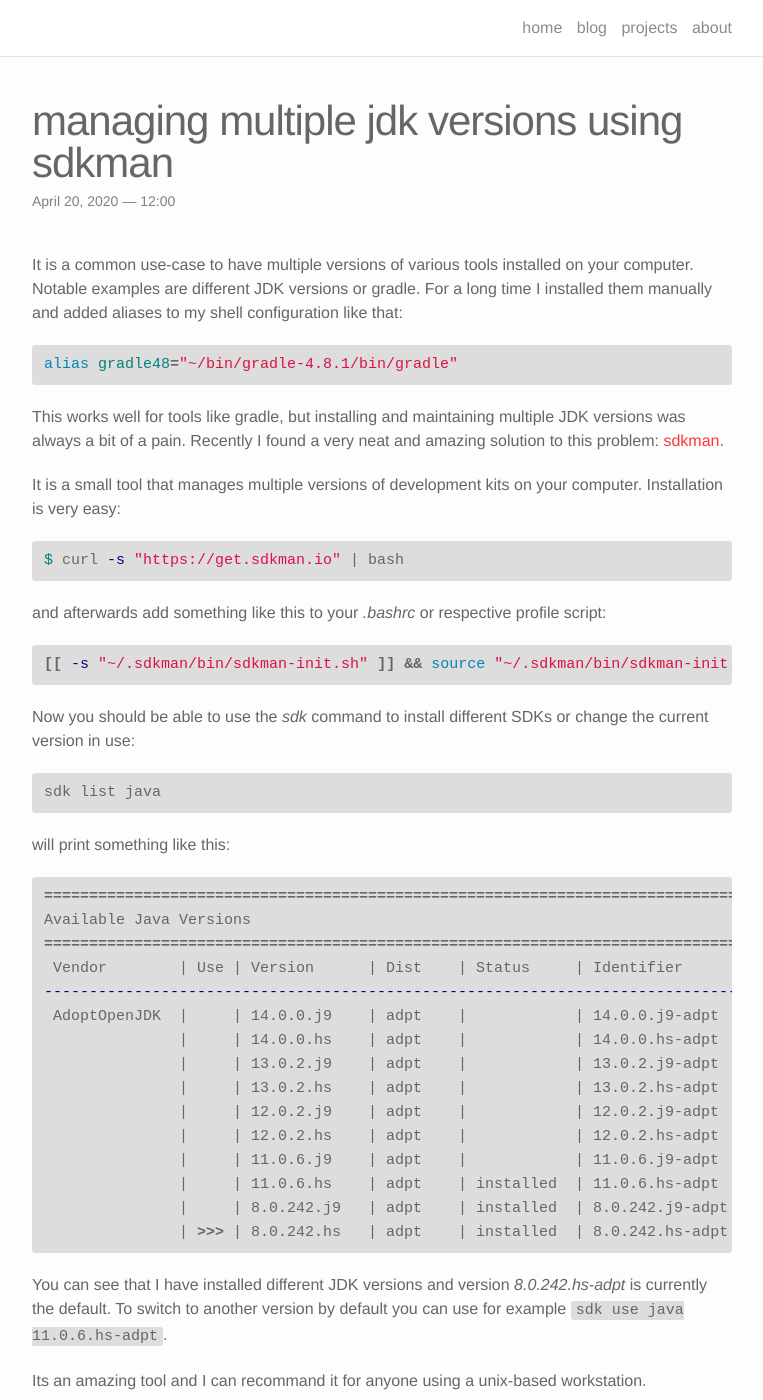
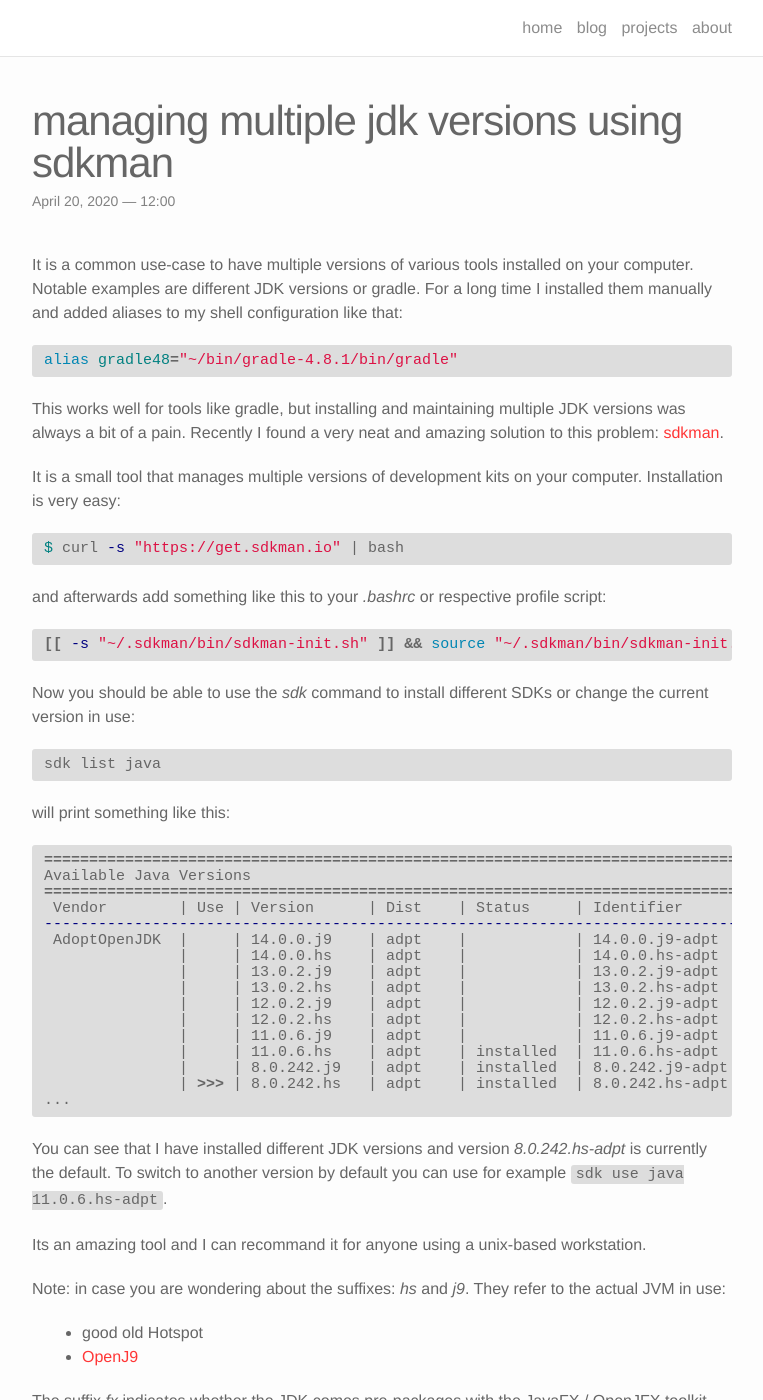
Before and after one commit to netomi/netomi.github.com, a Jekyll site: the page built from _posts/2020-04-20-sdkman.markdown, in a window 1280 px wide and 1400 px high. Shown: the whole window, without its empty margins (258-1021 px from the left). Built offline with Jekyll 4.4.1, drawn with Linux system fonts in a browser that asks for light colours; nearby versions of some CDN libraries.

Commit message:
Change line height for code blocks.

```diff
--- a/_posts/2020-04-20-sdkman.markdown
+++ b/_posts/2020-04-20-sdkman.markdown
@@ -38,7 +38,7 @@
 will print something like this:
 
 {% highlight shell %}
-================================================================================
+================================================================================\n
 Available Java Versions
 ================================================================================
  Vendor        | Use | Version      | Dist    | Status     | Identifier
@@ -53,6 +53,7 @@
                |     | 11.0.6.hs    | adpt    | installed  | 11.0.6.hs-adpt
                |     | 8.0.242.j9   | adpt    | installed  | 8.0.242.j9-adpt
                | >>> | 8.0.242.hs   | adpt    | installed  | 8.0.242.hs-adpt
+...
 {% endhighlight %}
 
 You can see that I have installed different JDK versions and version _8.0.242.hs-adpt_ is currently the default.
--- a/css/main.scss
+++ b/css/main.scss
@@ -90,3 +90,7 @@
   display: inline;
   padding-left: 5px;
 }
+
+.highlight {
+  line-height: 1em;
+}
```
